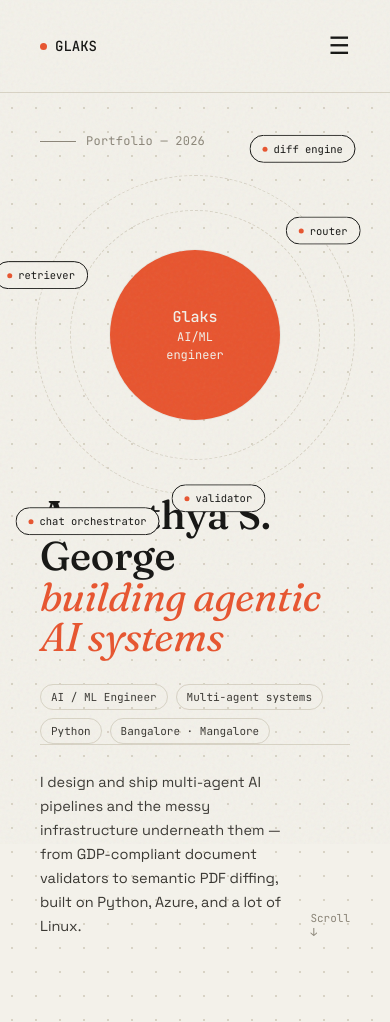
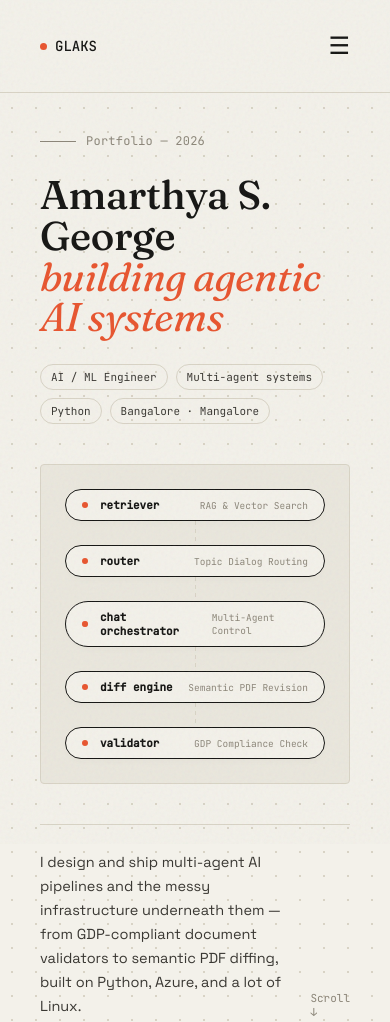
Before and after one commit to Amarthya-sg/portfolio-dev, a plain HTML site: page index.html in a window 390 px wide. Shown: the top 1022 px of the page. Drawn offline with Linux system fonts and the light colour scheme.

Commit message:
add mobile vertical multi-agent pipeline flow with dynamic pulse sequencer

```diff
--- a/css/style.css
+++ b/css/style.css
@@ -143,6 +143,9 @@ nav{
   position:relative;
   height:440px;
   display:flex;align-items:center;justify-content:center;
+}
+.pipeline-flow{
+  display:none;
 }
 .core{
   width:230px;height:230px;border-radius:50%;
@@ -390,6 +393,87 @@ footer{
     font-size:24px;
   }
   .frame{display:none;}
+
+  /* Hide the 3D rotating circle orbit on mobile viewports */
+  .orbit-stage {
+    display: none !important;
+  }
+
+  /* Show and style the dynamic vertical multi-agent pipeline card */
+  .pipeline-flow {
+    display: flex;
+    flex-direction: column;
+    align-items: center;
+    gap: 0;
+    margin: 40px auto;
+    max-width: 320px;
+    width: 100%;
+    position: relative;
+    padding: 24px;
+    border: 1px solid var(--line);
+    border-radius: 4px;
+    background: var(--paper-dim);
+  }
+
+  .flow-node {
+    display: flex;
+    align-items: center;
+    gap: 12px;
+    background: var(--paper);
+    border: 1px solid var(--ink);
+    border-radius: 24px;
+    padding: 8px 16px;
+    width: 100%;
+    font-family: 'JetBrains Mono', monospace;
+    font-size: 11px;
+    box-shadow: 0 4px 6px -1px rgba(20,20,18,0.02);
+    position: relative;
+    z-index: 2;
+    transition: box-shadow 0.3s ease, border-color 0.3s ease;
+  }
+
+  .flow-node .pip {
+    width: 6px;
+    height: 6px;
+    border-radius: 50%;
+    background: var(--accent);
+    flex: none;
+    transition: background-color 0.3s ease, box-shadow 0.3s ease;
+  }
+
+  .flow-node .pip.pulse {
+    animation: pip-glow 2s infinite ease-in-out;
+  }
+
+  .node-title {
+    font-weight: 600;
+    color: var(--ink);
+  }
+
+  .node-desc {
+    margin-left: auto;
+    color: var(--stone);
+    font-size: 9.5px;
+  }
+
+  .flow-line {
+    width: 1px;
+    height: 24px;
+    background: repeating-linear-gradient(
+      to bottom,
+      var(--line),
+      var(--line) 4px,
+      transparent 4px,
+      transparent 8px
+    );
+    position: relative;
+    z-index: 1;
+  }
+
+  @keyframes pip-glow {
+    0%, 100% { box-shadow: 0 0 0 0 rgba(232, 84, 46, 0.4); background: var(--accent); }
+    50% { box-shadow: 0 0 0 6px rgba(232, 84, 46, 0); background: #ff744f; }
+  }
 }
 
 /* VIEW TRANSITIONS */
--- a/index.html
+++ b/index.html
@@ -52,6 +52,38 @@
       <div class="agent-node" style="--radius:165px; animation-duration:22s; animation-delay:-14.6s;"><span class="pip"></span>router</div>
       <div class="agent-node" style="--radius:215px; animation-duration:30s; animation-direction:reverse;"><span class="pip"></span>diff engine</div>
       <div class="agent-node" style="--radius:215px; animation-duration:30s; animation-direction:reverse; animation-delay:-15s;"><span class="pip"></span>chat orchestrator</div>
+    </div>
+
+    <div class="pipeline-flow" aria-label="Multi-agent pipeline structure">
+      <div class="flow-node">
+        <span class="pip pulse"></span>
+        <span class="node-title">retriever</span>
+        <span class="node-desc">RAG &amp; Vector Search</span>
+      </div>
+      <div class="flow-line"></div>
+      <div class="flow-node">
+        <span class="pip"></span>
+        <span class="node-title">router</span>
+        <span class="node-desc">Topic Dialog Routing</span>
+      </div>
+      <div class="flow-line"></div>
+      <div class="flow-node">
+        <span class="pip"></span>
+        <span class="node-title">chat orchestrator</span>
+        <span class="node-desc">Multi-Agent Control</span>
+      </div>
+      <div class="flow-line"></div>
+      <div class="flow-node">
+        <span class="pip"></span>
+        <span class="node-title">diff engine</span>
+        <span class="node-desc">Semantic PDF Revision</span>
+      </div>
+      <div class="flow-line"></div>
+      <div class="flow-node">
+        <span class="pip"></span>
+        <span class="node-title">validator</span>
+        <span class="node-desc">GDP Compliance Check</span>
+      </div>
     </div>
   </div>
 
--- a/js/main.js
+++ b/js/main.js
@@ -175,4 +175,19 @@ document.addEventListener('DOMContentLoaded', () => {
       setTimeout(attachHovers, 50);
     });
   }
+
+  // Mobile pipeline node pulse sequencer
+  const flowNodes = document.querySelectorAll('.flow-node');
+  if (flowNodes.length > 0) {
+    let activeIndex = 0;
+    setInterval(() => {
+      const currentPip = flowNodes[activeIndex].querySelector('.pip');
+      if (currentPip) currentPip.classList.remove('pulse');
+
+      activeIndex = (activeIndex + 1) % flowNodes.length;
+
+      const nextPip = flowNodes[activeIndex].querySelector('.pip');
+      if (nextPip) nextPip.classList.add('pulse');
+    }, 2500);
+  }
 });
```
